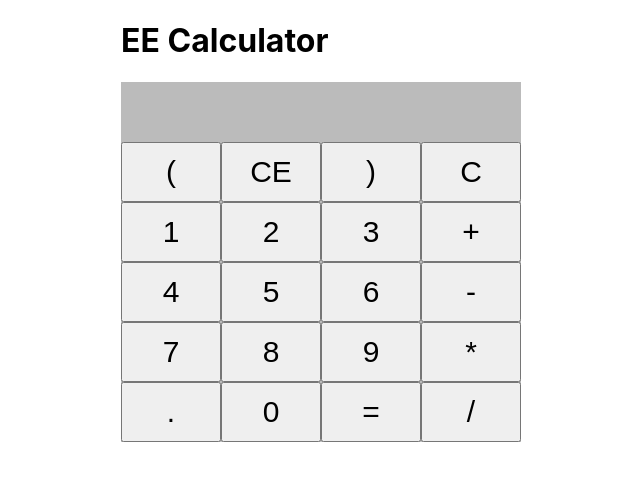
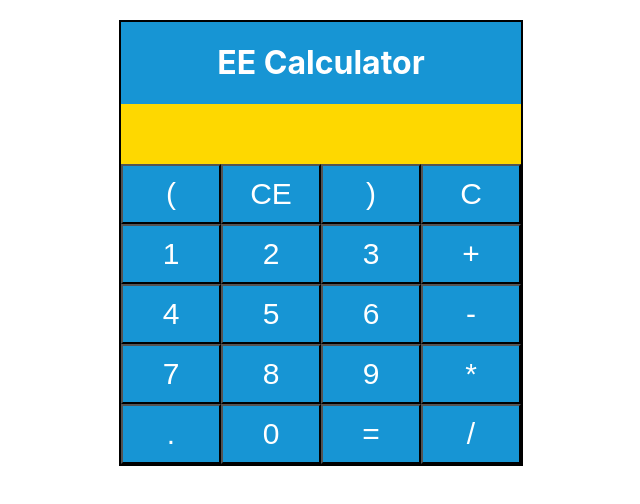
Before and after one commit to RemeJuan/react-calc, a React app: page / in a window 1280 px wide. Shown: the top 504 px of the page, without its empty margins (319-959 px from the left). Built offline with nearby package versions, Linux system fonts and the light colour scheme.

Commit message:
style(app): updated styles

```diff
--- a/src/App.css
+++ b/src/App.css
@@ -1,7 +1,13 @@
+h1 {
+    text-align: center;
+}
+
 .result {
     height: 60px;
-    background-color: #bbb;
+    background-color: #fed800;
     width: 100%;
+    color: #000;
+    background-blend-mode: lighten;
 }
 
 .result p {
@@ -12,16 +18,16 @@
 
 .calculator-body {
     max-width: 400px;
-    margin: auto;
-}
-
-.button {
-    display: block;
-    background-color: #bbb;
+    margin: 20px auto 0 auto;
+    background-color: #1795d4;
+    color: #fff;
+    border: 2px solid #000;
 }
 
 button {
     width: 25%;
     height: 60px;
     font-size: 30px;
+    background-color: #1795d4;
+    color: #fff;
 }
```
